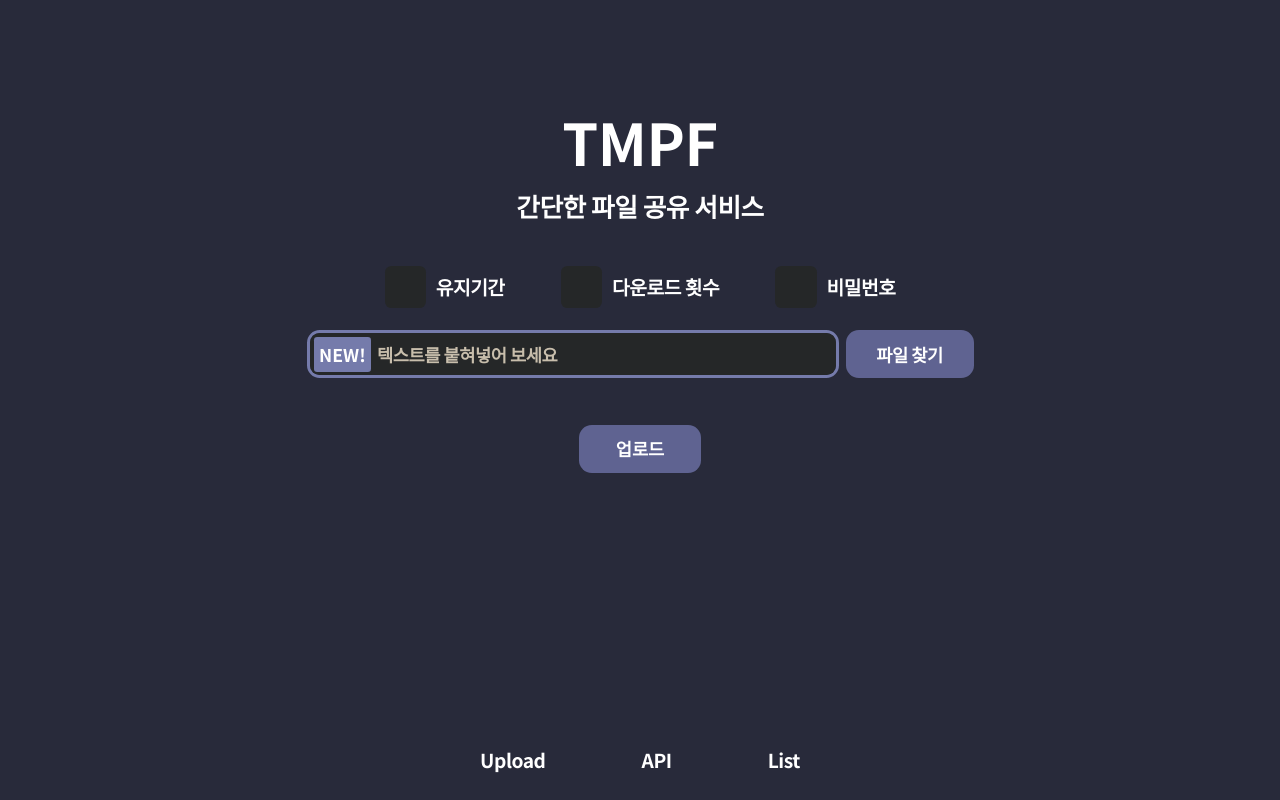
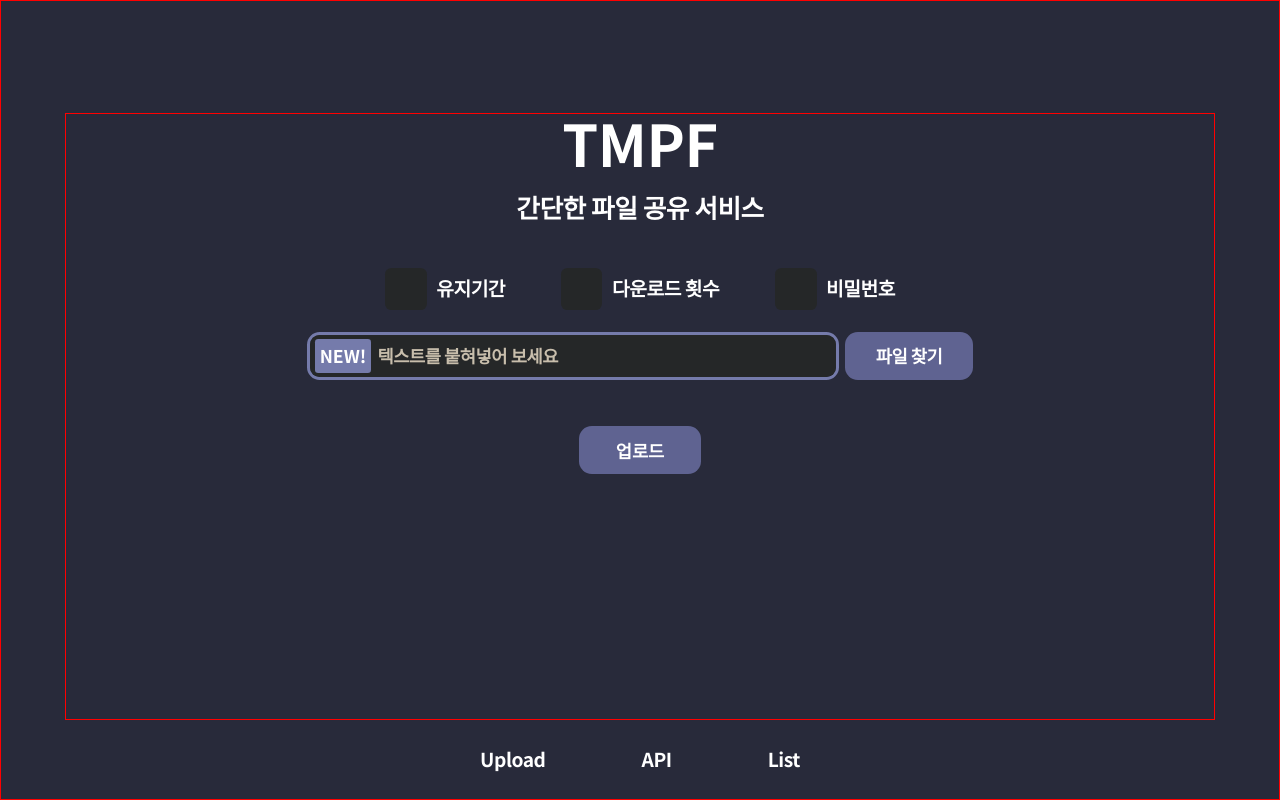
Before and after one commit to tempfiles-team/tempfiles-frontend-v2, a React (Vite) app: page / in a window 1280 px wide. Built offline with nearby package versions, Linux system fonts and the light colour scheme; a web font is replaced by a local one.

Commit message:
fix: delete over flow hidden

```diff
--- a/src/components/layouts/DefaultLayout/styled.ts
+++ b/src/components/layouts/DefaultLayout/styled.ts
@@ -7,7 +7,7 @@ export const DefaultLayoutContainer = styled.div`
   flex-direction: column;
   justify-content: flex-end;
   align-items: center;
-  overflow: hidden;
+  border: 1px solid red;
 `;
 
 export const DefaultLayoutWrapper = styled(DefaultLayoutContainer)`
```
